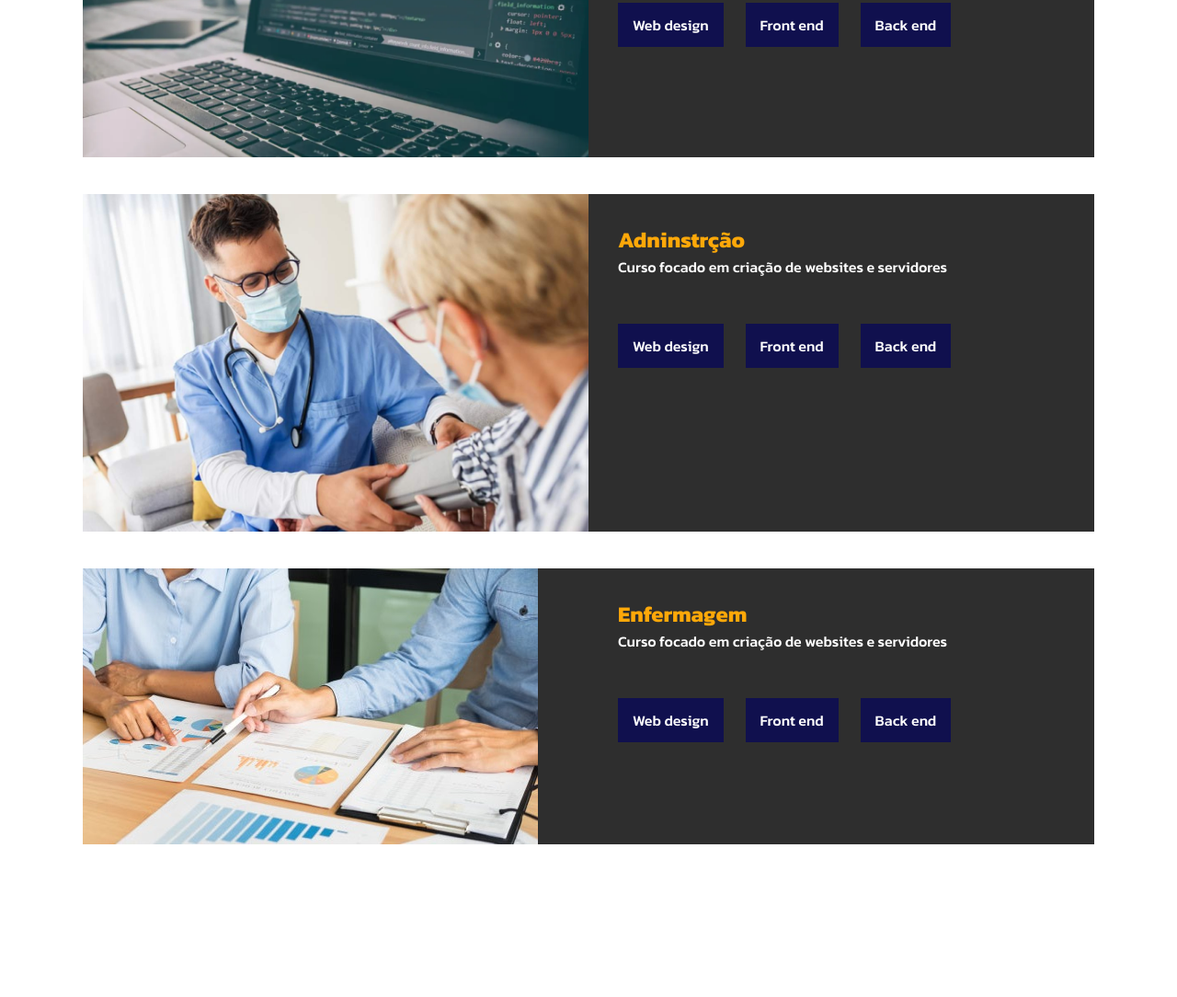
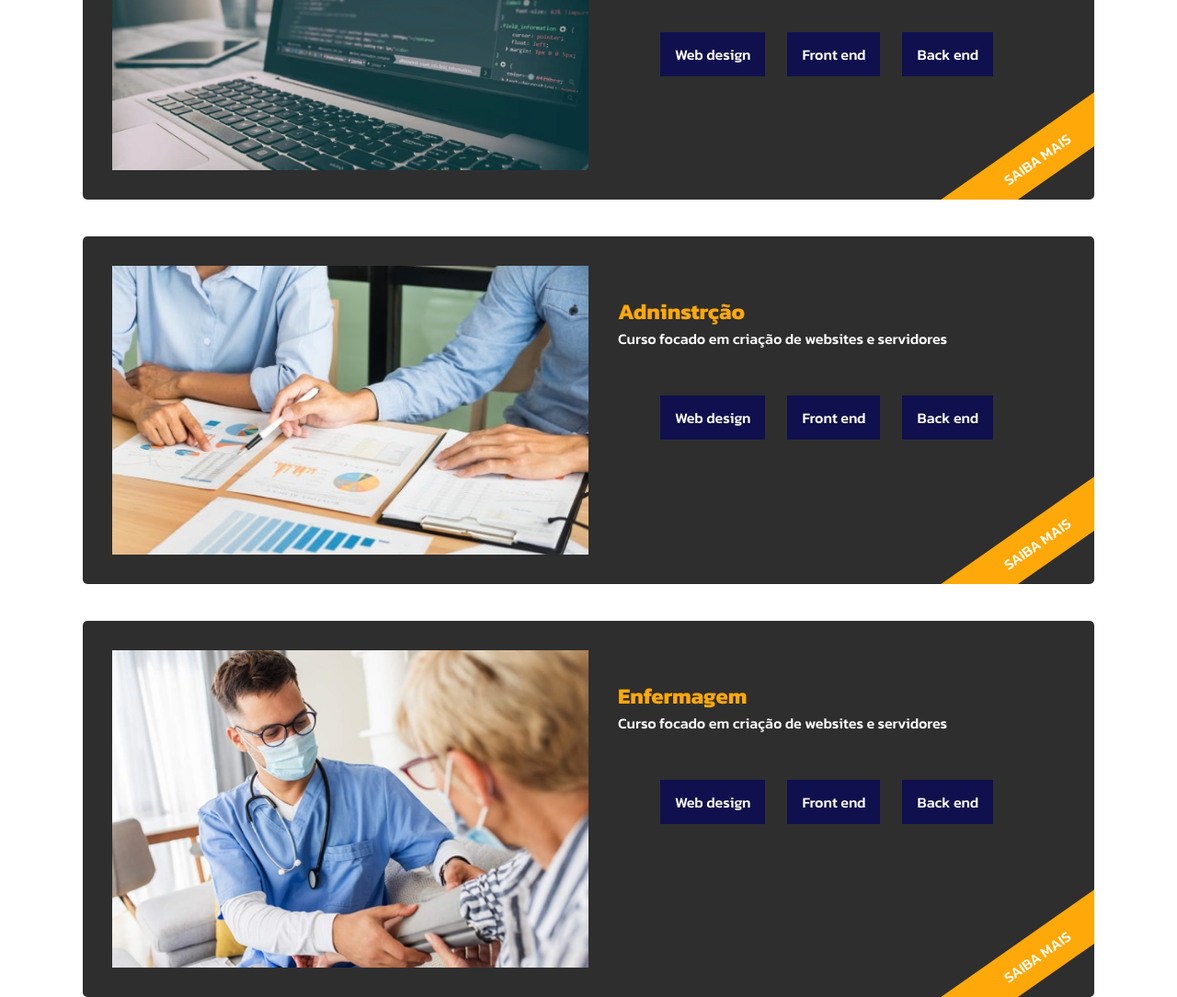
Before and after one commit to Baki51249/s, a plain HTML site: page crusos.html in a window 1280 px wide. Shown: the part 316-1400 px from the top of the page at 92% size. Before the commit the page ends 1234 px from the top, so only its background shows below. Drawn offline with Linux system fonts and the light colour scheme.

Commit message:
Add files via upload

```diff
--- a/crusos.css
+++ b/crusos.css
@@ -8,6 +8,10 @@
     background-color: #2e2e2e;
     color: #FFFFFF;
     margin-top: 40px;
+    padding: 32px;
+    border-radius: 5px;
+    position: relative;
+    overflow: hidden;
 }
 
 .curso-item div {
@@ -18,12 +22,47 @@
     display: flex;
     gap: 24px;
     margin-top: 50px;
+    flex-wrap: wrap;
+    justify-content: center;
 }
 
 .curso-item li {
     background-color: #10104E;
     padding: 12px 16px;
 }
-.curso-item h2{
+
+.curso-item h2 {
     color: #FEA809;
 }
+.curso-item a{
+    background-color: #FEA809;
+    padding: 12px;
+    display: inline;
+    width: 220px;
+    text-align: center;
+    position: absolute;
+    bottom: 20px;
+    right: -60px;
+    rotate: -35deg;
+    display: inline-block;
+    text-transform: uppercase;
+
+}
+.curso-item img{
+    height: 100%;
+    object-fit: cover;
+    width: 100%;
+}
+@media screen and ( max-width:450px){
+    .curso-item{
+        grid-template-columns: 1fr;
+    }
+}
+
+@media screen and ( max-width:600px){
+    .curso-item a{
+      top: 20px;
+      height: 24px;
+      left: -60px;
+    }
+}
--- a/crusos.html
+++ b/crusos.html
@@ -31,40 +31,45 @@
 
         <ul class="cursos-lista">
             <li class="curso-item">
-                <img  src="programacao.png" alt="">
+                <img src="programacao.png" alt="">
                 <div>
                     <h2>Proganador de sistemas</h2>
                     <p>Curso focado em criação de websites e servidores</p>
-                    <ul>
+                    <ul class="curso-topicos">
                         <li>Web design</li>
                         <li>Front end</li>
                         <li>Back end</li>
                     </ul>
-                </div>
-            </li>
-            <li class="curso-item">
-                <img  src="enfermagem.jpg" alt="">
-                <div>
-                    <h2>Adninstrção</h2>
-                    <p>Curso focado em criação de websites e servidores</p>
-                    <ul>
-                        <li>Web design</li>
-                        <li>Front end</li>
-                        <li>Back end</li>
-                    </ul>
+                    <a href="#">saiba mais</a>
                 </div>
             </li>
             <li class="curso-item">
                 <img src="administracao.jpg" alt="">
                 <div>
-                    <h2>Enfermagem</h2>
-                    <p>Curso focado em criação de websites e servidores</p><ul>
+                    <h2>Adninstrção</h2>
+                    <p>Curso focado em criação de websites e servidores</p>
+                    <ul class="curso-topicos">
                         <li>Web design</li>
                         <li>Front end</li>
                         <li>Back end</li>
                     </ul>
+                    <a href="#">saiba mais</a>
                 </div>
             </li>
+            <li class="curso-item">
+                <img src="enfermagem.jpg" alt="">
+                <div>
+                    <h2>Enfermagem</h2>
+                    <p>Curso focado em criação de websites e servidores</p>
+                    <ul class="curso-topicos">
+                        <li>Web design</li>
+                        <li>Front end</li>
+                        <li>Back end</li>
+                    </ul>
+                    <a href="#">saiba mais</a>
+                </div>
+            </li>
+
         </ul>
     </main>
 </body>
```
